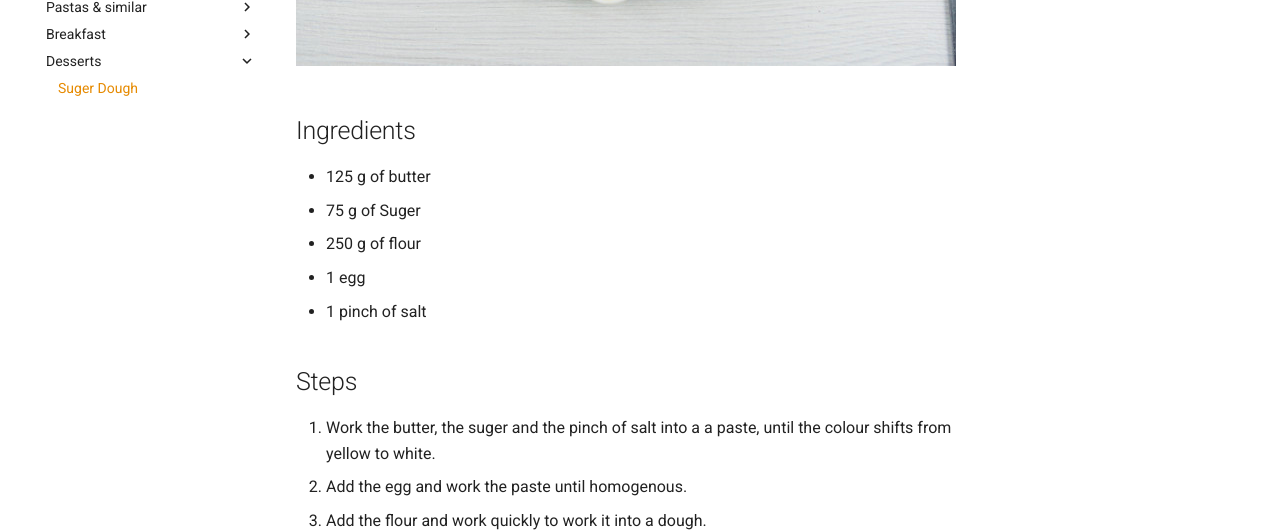
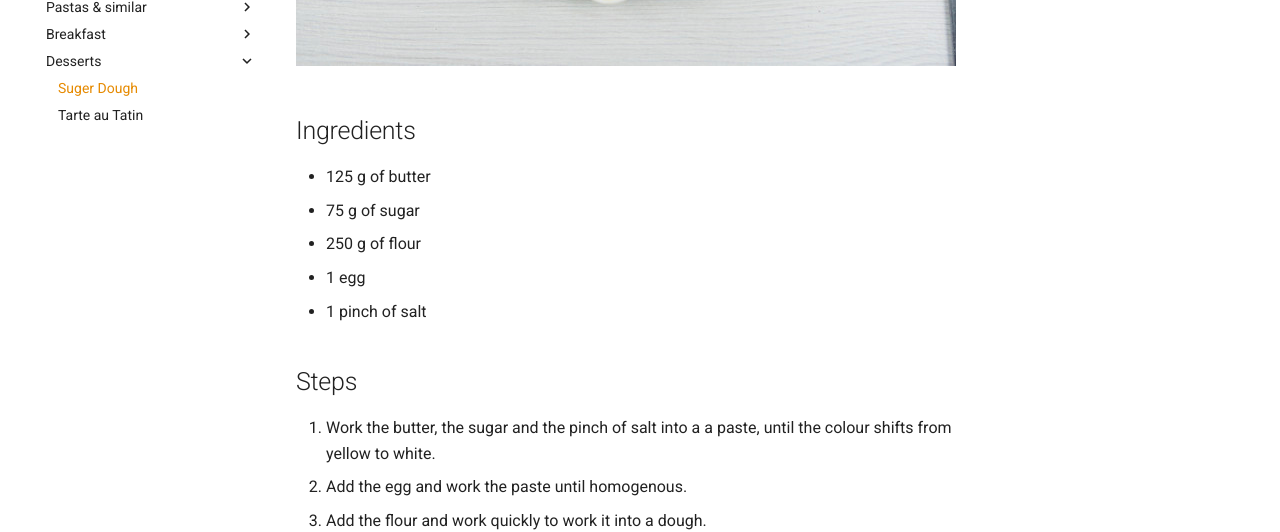
Before and after one commit to Clinical-Genomics/meatballs, an MkDocs documentation site: the page built from docs/Desserts/Sugar_dough.md, in a window 1280 px wide and 900 px high, scrolled down 628 px. Shown: the part 146-678 px from the top of the window. Built offline with MkDocs 1.6.1 and Material for MkDocs 9.7.7, drawn with Linux system fonts in a browser that asks for light colours; comment, search, counter and statistics services are not loaded; some of the changed text lies outside the part shown.

Commit message:
Added whole tarte tatin recipe

```diff
--- a/docs/Desserts/Suger_dough.md
+++ b/docs/Desserts/Sugar_dough.md
@@ -1,13 +1,13 @@
-# French Suger Dough
+# French Sugar Dough
 ![img.png](../img/pate_sucre.png)
 ## Ingredients
 - 125 g of butter
-- 75 g of Suger
+- 75 g of sugar
 - 250 g of flour
 - 1 egg
 - 1 pinch of salt
 ## Steps
-1. Work the butter, the suger and the pinch of salt into a a paste, until the colour shifts from yellow to white.
+1. Work the butter, the sugar and the pinch of salt into a a paste, until the colour shifts from yellow to white.
 2. Add the egg and work the paste until homogenous.
 3. Add the flour and work quickly to work it into a dough.
 4. Flip the dough onto a table and work it with the palm of your hands (Not with Fingertips!).
--- a/mkdocs.yml
+++ b/mkdocs.yml
@@ -29,4 +29,5 @@
   - Breakfast:
       - Porridge: "breakfast/porridge.md"
   - Desserts:
-      - Suger Dough: "Desserts/Suger_dough.md"
+      - Suger Dough: "Desserts/Sugar_dough.md"
+      - Tarte au Tatin: "Desserts/tarte_au_tatin.md"
```
Also changed, not shown: docs/Desserts/tarte_au_tatin.md (added, +28 -0 lines), docs/img/tarte_in_progress.jpg (added), docs/img/tatin.jpg (added).
